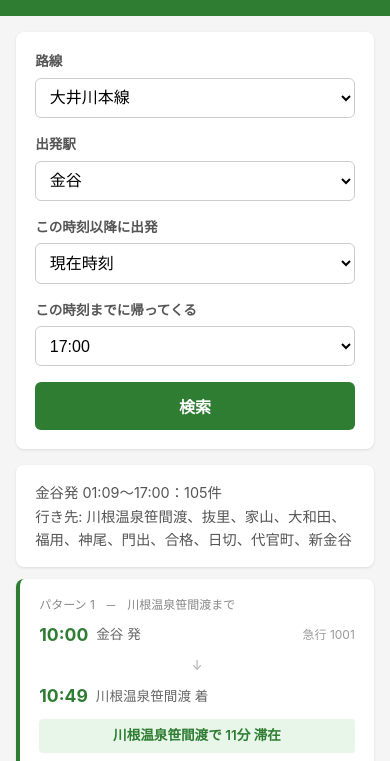
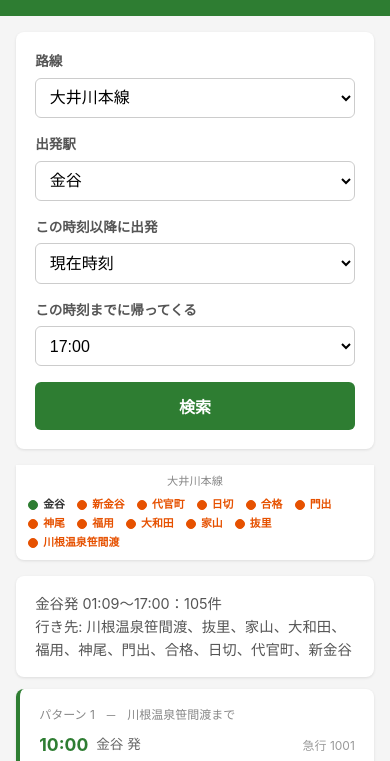
Before and after one commit to su1220/oigawa-timetable, a plain HTML site: page index.html in a window 390 px wide. Both pictures are taken after a click on the button "検索". Shown: the part 83-844 px from the top of the page. Drawn offline with Linux system fonts and the light colour scheme.

Commit message:
検索結果横にstickyな簡略路線図を追加
- デスクトップ: 右側にstickyで固定表示、スクロールしても追従
- モバイル: 画面上部にstickyで横並び表示
- 出発駅を緑、到達可能駅をオレンジでハイライト
- 路線選択・検索結果に連動して自動更新

Co-Authored-By: Claude Opus 4.6 <noreply@anthropic.com>

```diff
--- a/app.js
+++ b/app.js
@@ -60,6 +60,7 @@ const departAfterSelect = document.getElementById('depart-after');
 const returnLimitSelect = document.getElementById('return-limit');
 const searchBtn = document.getElementById('search-btn');
 const resultsDiv = document.getElementById('results');
+const routeMapDiv = document.getElementById('route-map');
 
 function getDownStations(line) {
   return timetableData[line].down.stations;
@@ -97,7 +98,27 @@ function populateTimeSelects() {
 lineSelect.addEventListener('change', () => {
   populateStations();
   resultsDiv.innerHTML = '';
+  routeMapDiv.classList.remove('visible');
 });
+
+// --- Route Map ---
+
+function updateRouteMap(line, originIdx, reachableNames) {
+  const stations = getDownStations(line);
+  const reachableSet = new Set(reachableNames);
+  const lineName = line === 'main' ? '大井川本線' : '井川線';
+
+  let html = `<div class="route-map-title">${lineName}</div>`;
+  stations.forEach((s, i) => {
+    let cls = 'route-map-station';
+    if (i === originIdx) cls += ' origin';
+    else if (reachableSet.has(s)) cls += ' reachable';
+    html += `<div class="${cls}">${s}</div>`;
+  });
+
+  routeMapDiv.innerHTML = html;
+  routeMapDiv.classList.add('visible');
+}
 
 // --- Search Logic ---
 
@@ -179,6 +200,7 @@ function searchRoundTrips() {
 
   if (patterns.length === 0) {
     resultsDiv.innerHTML = '<p class="no-results">条件に合う往復パターンが見つかりません。帰着リミットを遅くしてみてください。</p>';
+    updateRouteMap(line, aIdx, []);
     return;
   }
 
@@ -187,6 +209,7 @@ function searchRoundTrips() {
 
   const depStr = departAfterVal === 'now' ? minutesToTime(departAfterMinutes) : departAfterVal;
   const uniqueDestinations = [...new Set(patterns.map(p => p.bName))];
+  updateRouteMap(line, aIdx, uniqueDestinations);
   let html = `<div class="result-summary">${aName}発 ${depStr}〜${returnLimitSelect.value}：${patterns.length}件<br>行き先: ${uniqueDestinations.join('、')}</div>`;
 
   patterns.forEach((p, i) => {
--- a/index.html
+++ b/index.html
@@ -40,7 +40,10 @@
       <button id="search-btn">検索</button>
     </section>
 
-    <section id="results" class="results"></section>
+    <div class="content-area">
+      <section id="results" class="results"></section>
+      <aside id="route-map" class="route-map"></aside>
+    </div>
   </main>
 
   <footer>
--- a/style.css
+++ b/style.css
@@ -29,7 +29,7 @@ header h1 {
 }
 
 main {
-  max-width: 640px;
+  max-width: 900px;
   margin: 0 auto;
   padding: 1rem;
 }
@@ -80,9 +80,115 @@ select {
   background: #1b5e20;
 }
 
-.results {
+/* --- Content area: results + route map --- */
+
+.content-area {
+  display: flex;
+  gap: 1rem;
+  align-items: flex-start;
   margin-top: 1rem;
 }
+
+.results {
+  flex: 1;
+  min-width: 0;
+}
+
+.route-map {
+  width: 140px;
+  flex-shrink: 0;
+  position: sticky;
+  top: 1rem;
+  background: #fff;
+  border-radius: 8px;
+  padding: 0.8rem 0.6rem 0.8rem 1rem;
+  box-shadow: 0 1px 3px rgba(0,0,0,0.1);
+  display: none;
+}
+
+.route-map.visible {
+  display: block;
+}
+
+.route-map-title {
+  font-size: 0.7rem;
+  color: #888;
+  margin-bottom: 0.6rem;
+  text-align: center;
+}
+
+.route-map-station {
+  position: relative;
+  padding-left: 1.1rem;
+  padding-bottom: 0.15rem;
+  padding-top: 0.15rem;
+  font-size: 0.72rem;
+  color: #aaa;
+  white-space: nowrap;
+}
+
+/* vertical line */
+.route-map-station::before {
+  content: '';
+  position: absolute;
+  left: 0.3rem;
+  top: 0;
+  bottom: 0;
+  width: 2px;
+  background: #ccc;
+}
+
+.route-map-station:first-of-type::before {
+  top: 50%;
+}
+
+.route-map-station:last-of-type::before {
+  bottom: 50%;
+}
+
+/* station dot */
+.route-map-station::after {
+  content: '';
+  position: absolute;
+  left: 0.05rem;
+  top: 50%;
+  transform: translateY(-50%);
+  width: 7px;
+  height: 7px;
+  border-radius: 50%;
+  background: #ccc;
+  border: 1.5px solid #ccc;
+}
+
+/* origin station */
+.route-map-station.origin {
+  color: #333;
+  font-weight: 700;
+}
+
+.route-map-station.origin::after {
+  background: #2e7d32;
+  border-color: #2e7d32;
+  width: 9px;
+  height: 9px;
+  left: -0.01rem;
+}
+
+/* reachable station */
+.route-map-station.reachable {
+  color: #e65100;
+  font-weight: 600;
+}
+
+.route-map-station.reachable::after {
+  background: #e65100;
+  border-color: #e65100;
+  width: 9px;
+  height: 9px;
+  left: -0.01rem;
+}
+
+/* --- Result cards --- */
 
 .result-summary {
   background: #fff;
@@ -169,7 +275,7 @@ select {
 }
 
 footer {
-  max-width: 640px;
+  max-width: 900px;
   margin: 1rem auto 2rem;
   padding: 0 1rem;
   font-size: 0.75rem;
@@ -180,3 +286,57 @@ footer {
 footer a {
   color: #2e7d32;
 }
+
+/* --- Mobile --- */
+
+@media (max-width: 600px) {
+  .content-area {
+    flex-direction: column-reverse;
+  }
+
+  .route-map {
+    width: 100%;
+    position: sticky;
+    top: 0;
+    z-index: 10;
+    display: none;
+    padding: 0.5rem 0.8rem;
+    border-radius: 0 0 8px 8px;
+  }
+
+  .route-map.visible {
+    display: flex;
+    flex-wrap: wrap;
+    gap: 0.1rem 0.8rem;
+    align-items: center;
+  }
+
+  .route-map-title {
+    width: 100%;
+    margin-bottom: 0.2rem;
+  }
+
+  .route-map-station {
+    padding-left: 0.9rem;
+    padding-bottom: 0;
+    padding-top: 0;
+    font-size: 0.68rem;
+  }
+
+  .route-map-station::before {
+    display: none;
+  }
+
+  .route-map-station::after {
+    width: 6px;
+    height: 6px;
+    left: 0;
+  }
+
+  .route-map-station.origin::after,
+  .route-map-station.reachable::after {
+    width: 8px;
+    height: 8px;
+    left: -0.03rem;
+  }
+}
```
